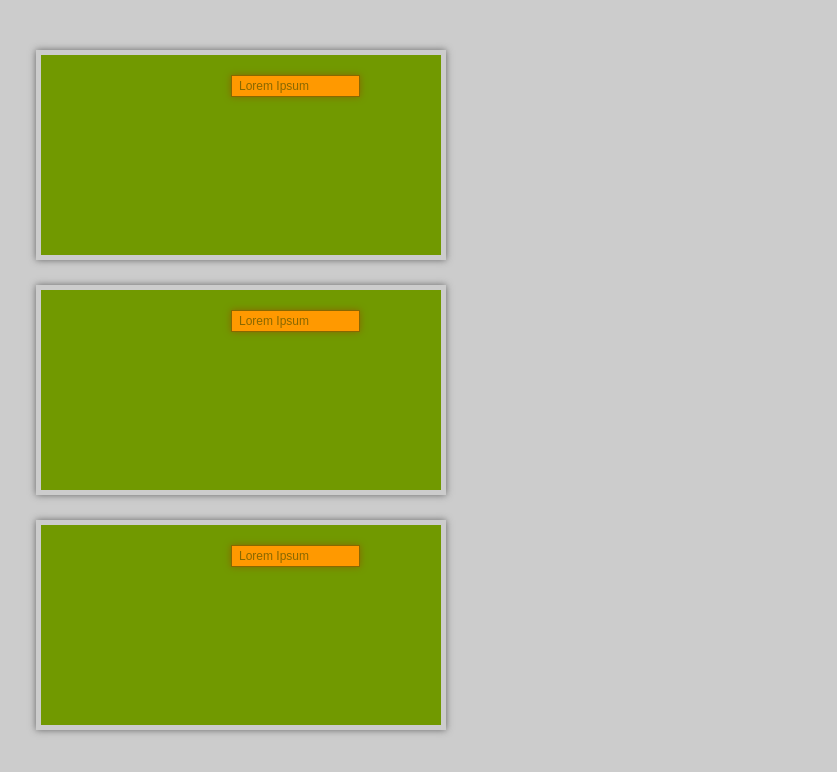
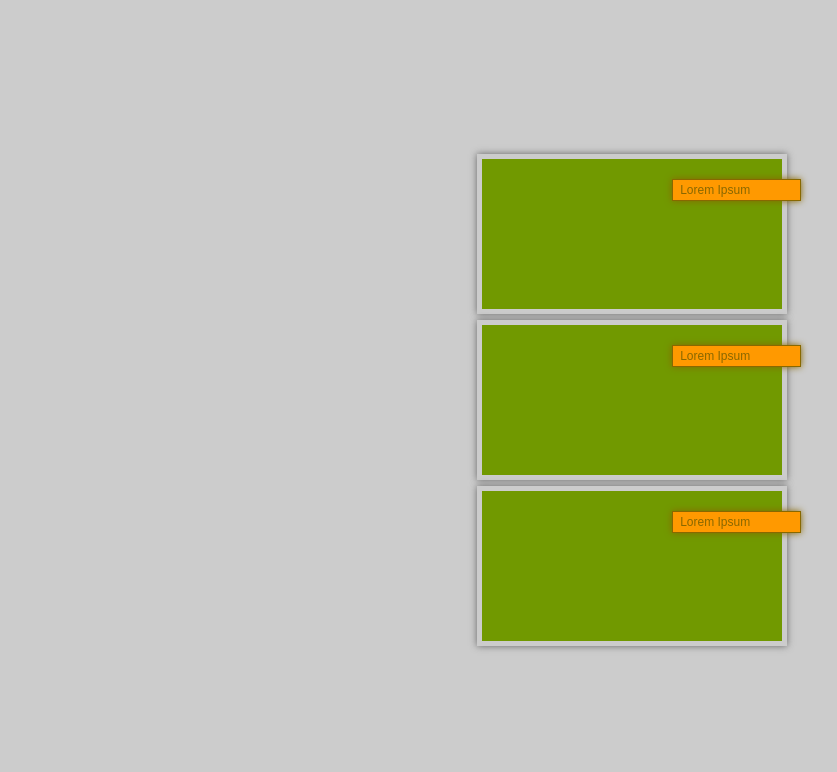
Before and after one commit to AlanAdamson/alanadamson.github.io, a plain HTML site: page work/index.html in a window 1280 px wide. Shown: the whole page, without its empty margins (14-851 px from the left). Drawn offline with Linux system fonts and the light colour scheme.

Commit message:
updated work page

```diff
--- a/style.css
+++ b/style.css
@@ -1,21 +1,24 @@
 html, body {
   margin: 0;
   padding: 0;
+  background-color: #ccc;
 }
 
-/*.wrapper{
+.wrapper{
   display: flex;
   align-items: center;
   justify-content: center;
   height: 100vh;
   width: 100vw;
   background-color: #719900;
-}*/
+}
 
 .wrapperGray {
+  display: flex;
+  align-items: center;
+  justify-content: center;
   height: 100vh;
   width: 100vw;
-  background-color: #ccc;
 }
 
 .logo {
@@ -26,17 +29,18 @@ html, body {
 
 .contentWrap {
   padding: 25px;
+  /*min-width: 400px;*/
 }
 
 .portfolioBox {
-  width: 400px;
-  height: 200px;
-  min-width: 400px;
-  min-height: 200px;
+  width: 300px;
+  height: 150px;
+  /*min-width: 300px;
+  min-height: 150px;*/
   background-color: #719900;
   border: 5px solid #ccc;
   box-shadow: 0 0 7px #666;
-  margin: 25px;
+  margin: 2%;
 }
 
 .boxLabel {
```
